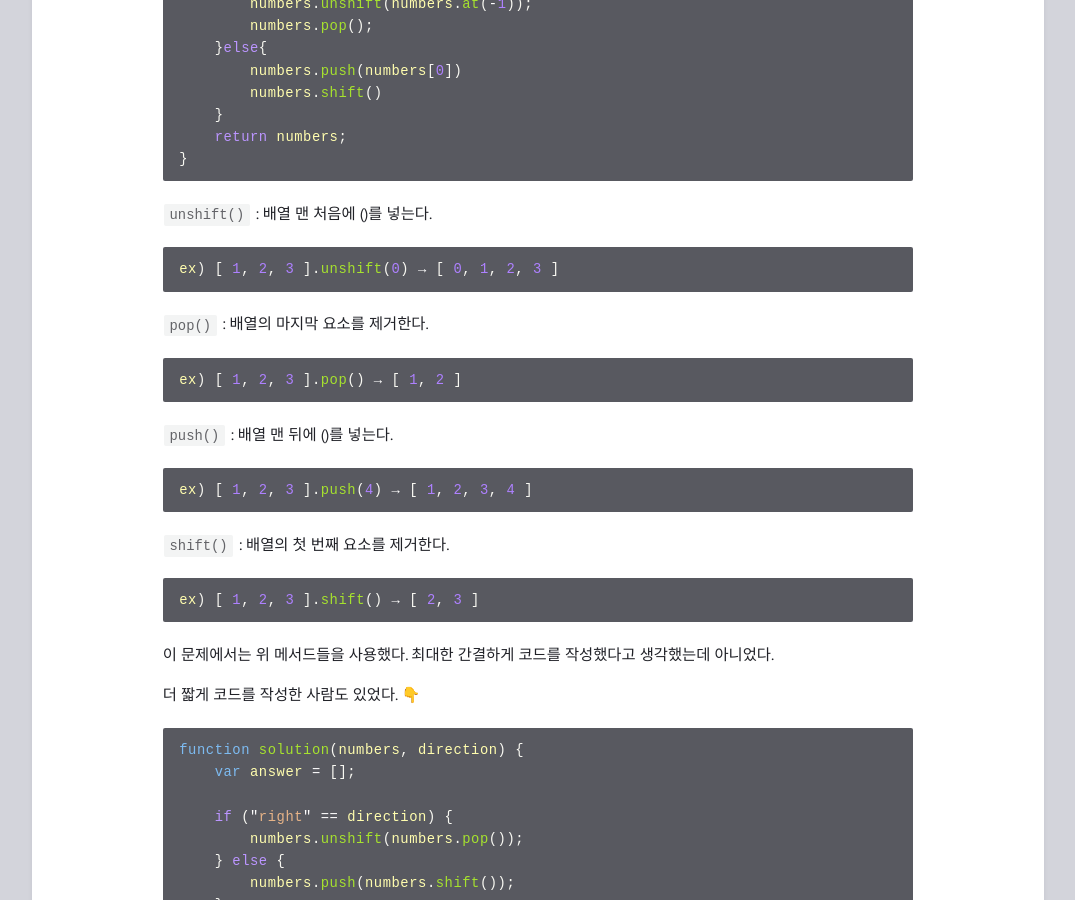
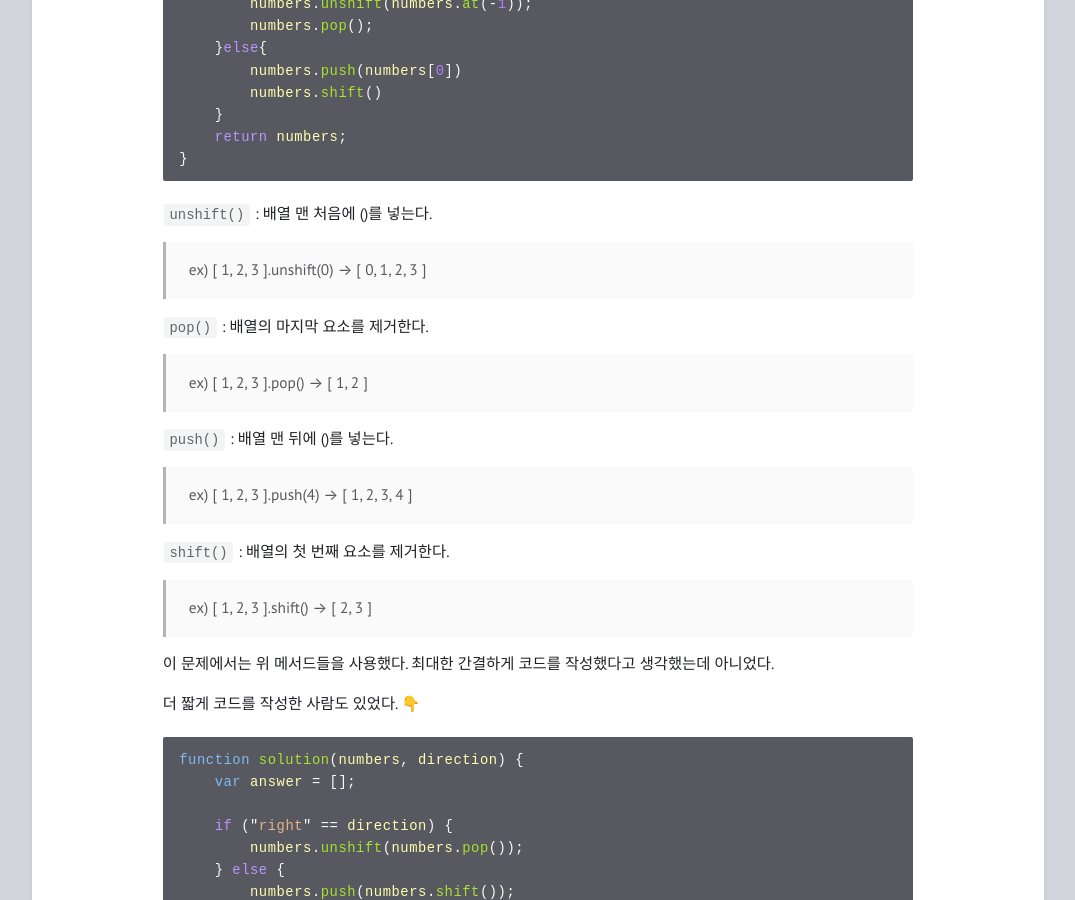
Before and after one commit to feb-dain/feb-dain.github.io, a Jekyll site: the page built from _posts/2022-11-01-numbers-to-string_while-if_turn-array.md, in a window 1280 px wide and 900 px high, scrolled down 1740 px. Shown: the whole window, without its empty margins (102-1177 px from the left). Built offline with Jekyll 4.4.1, drawn with Linux system fonts in a browser that asks for light colours; comment, search, counter and statistics services are not loaded; some of the changed text lies outside the part shown.

Commit message:
Change code block to quote block

````diff
--- a/_posts/2022-11-01-numbers-to-string_while-if_turn-array.md
+++ b/_posts/2022-11-01-numbers-to-string_while-if_turn-array.md
@@ -95,21 +95,17 @@ function solution(numbers, direction) {
 ```
 
 `unshift()` : 배열 맨 처음에 ()를 넣는다.
-```jsx
-ex) [ 1, 2, 3 ].unshift(0) → [ 0, 1, 2, 3 ]
-```
+> ex) [ 1, 2, 3 ].unshift(0) → [ 0, 1, 2, 3 ]
+
 `pop()` : 배열의 마지막 요소를 제거한다.
-```jsx
-ex) [ 1, 2, 3 ].pop() → [ 1, 2 ]
-```
+> ex) [ 1, 2, 3 ].pop() → [ 1, 2 ]
+
 `push()` : 배열 맨 뒤에 ()를 넣는다.
-```jsx
-ex) [ 1, 2, 3 ].push(4) → [ 1, 2, 3, 4 ]
-```
+> ex) [ 1, 2, 3 ].push(4) → [ 1, 2, 3, 4 ]
+
 `shift()` : 배열의 첫 번째 요소를 제거한다.
-```jsx
-ex) [ 1, 2, 3 ].shift() → [ 2, 3 ]
-```
+> ex) [ 1, 2, 3 ].shift() → [ 2, 3 ]
+
 이 문제에서는 위 메서드들을 사용했다. 최대한 간결하게 코드를 작성했다고 생각했는데 아니었다.
 
 더 짧게 코드를 작성한 사람도 있었다. 👇
@@ -162,9 +158,8 @@ numbers.pop()을 했을 때 **numbers** 는 [ 1, 2 ] 가 되고,
 
 따라서 `numbers.unshift(numbers.pop()) = [ 3, 1, 2 ]` 가 되는 것이 맞다.
 이렇게 보면 더 확실하게 이해가 된다! 👇
-```jsx
-numbers.unshift(numbers.pop()) = [ 1, 2 ].unshift(3)
-```
+> numbers.unshift(numbers.pop()) = [ 1, 2 ].unshift(3)
+
 
 MDN 문서를 보고 하나씩 분석했더니 이해가 잘 되었다.
 
````
